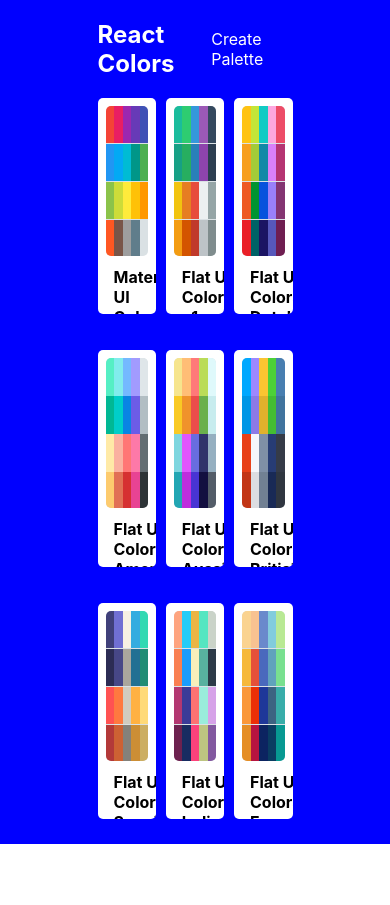
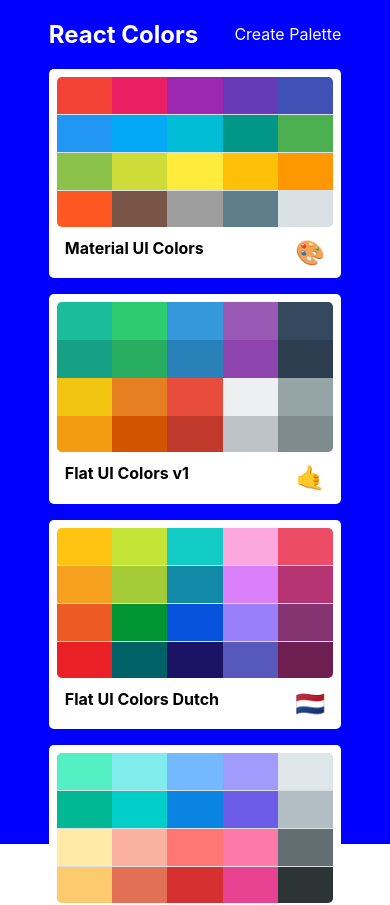
Before and after one commit to prathamps/massivecolorproject, a React (Create React App) app: page / in a window 390 px wide. Shown: the top 905 px of the page. Before the commit the page ends 844 px from the top, so only its background shows below. Built offline with nearby package versions, Linux system fonts and the light colour scheme.

Commit message:
Make Palette List Responsive

```diff
--- a/src/styles/PaletteListStyles.js
+++ b/src/styles/PaletteListStyles.js
@@ -1,3 +1,5 @@
+import sizes from './sizes';
+
 export default {
     root: {
         backgroundColor: "blue",
@@ -11,8 +13,13 @@
         display: "flex",
         alignItems: "flex-start",
         flexDirection: "column",
-        flexWrap: "wrap"
-
+        flexWrap: "wrap",
+        [sizes.down("xl")]: {
+            width: "80%"
+        },
+        [sizes.down("xs")]: {
+            width: "75%"
+        }
     },
     nav: {
         display: "flex",
@@ -30,7 +37,14 @@
         width: "100%",
         display: "grid",
         gridTemplateColumns: "repeat(3,30%)",
-        gridGap: "5%"
+        gridGap: "2.5rem",
+        [sizes.down("md")]: {
+            gridTemplateColumns: "repeat(2,50%)"
+        },
+        [sizes.down("xs")]: {
+            gridTemplateColumns: "repeat(1,100%)",
+            gridGap: "1rem"
+        }
 
     }
 }
--- a/src/styles/sizes.js
+++ b/src/styles/sizes.js
@@ -8,7 +8,8 @@
             xs: "575.98px",
             sm: "767.98px",
             md: "991.98px",
-            lg: "1199.98px"
+            lg: "1199.98px",
+            xl: "1600px"
         }
         return `@media (max-width: ${sizes[size]})`;
     }
```
